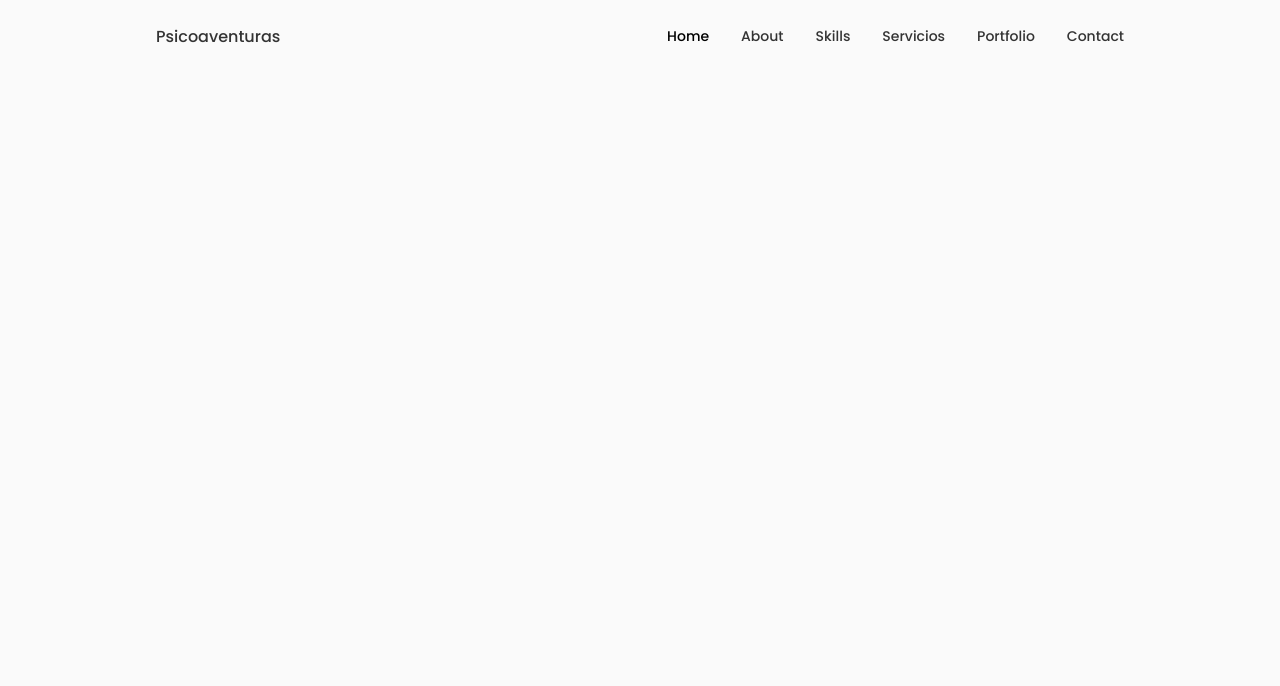
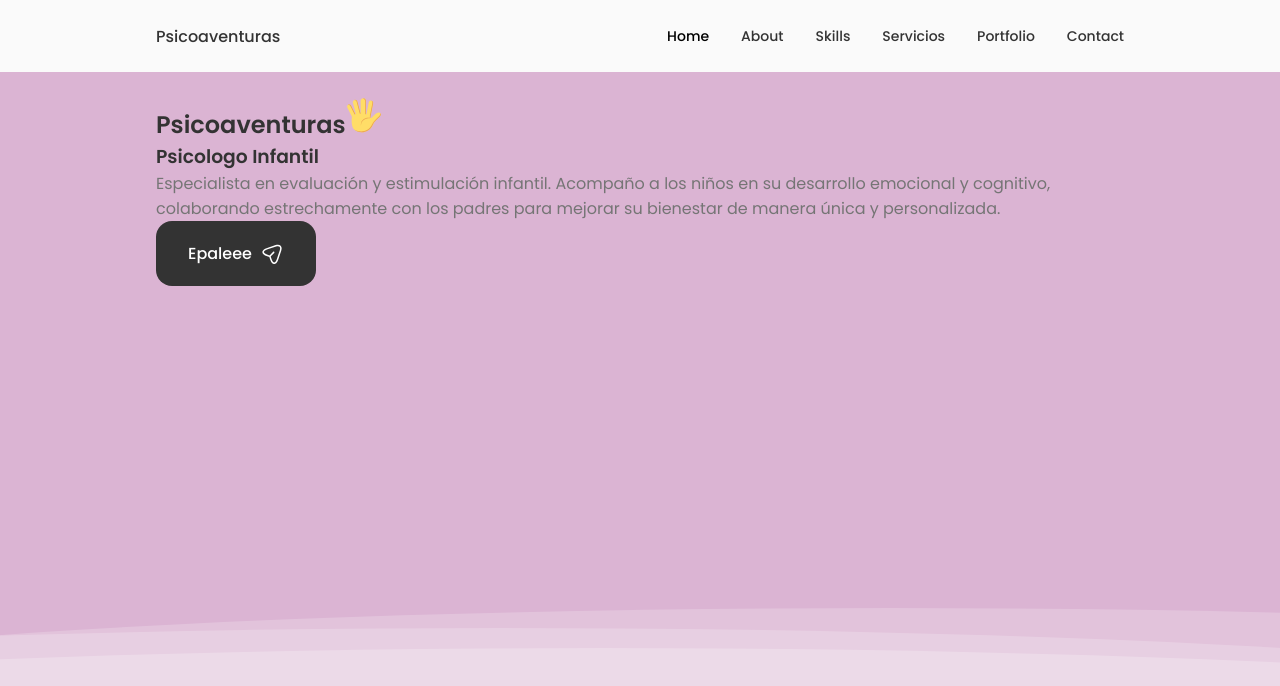
Before and after one commit to leoaristizabal/psicoaventuras, a React (Vite) app: page / in a window 1280 px wide. Shown: the top 686 px of the page. Built offline with nearby package versions, Linux system fonts and the light colour scheme.

Commit message:
first home component structure and animated brackground

```diff
--- a/src/App.css
+++ b/src/App.css
@@ -13,7 +13,7 @@
   --sat: 0%;
   --title-color: hsl(var(--hue), var(--sat), 20%);
   --title-color-dark: hsl(var(--hue), var(--sat), 0%);
-  --text-color: hsl(var(--hue), var(--sat), 46%);
+  --text-color: hsl(var(--hue), var(--sat), 46%); /*/*/
   --body-color: hsl(var(--hue), var(--sat), 98%);
   --container-color: #fff;
 
@@ -96,10 +96,17 @@
 }
 
 
+/* gradiente animado */
 body {
-  background-color: var(--body-color);
+  margin: auto;
+  overflow: auto;
+  background: linear-gradient(315deg, #dbb4d3 38%, #fbefec 3%, #f1c5cc 98%, #d25258 68%);
+  animation: gradient 10s ease infinite;
+  background-size: 400% 400%;
+  background-attachment: fixed;
   color: var(--text-color);
 }
+
 
 h1, h2, h3 {
   color: var(--title-color);
--- a/src/App.jsx
+++ b/src/App.jsx
@@ -1,12 +1,17 @@
-import { useState } from 'react'
-import './App.css'
-import Header from './Components/Header/Header'
+import { useState } from 'react';
+import './App.css';
+import Header from './Components/Header/Header';
+import Home from './Components/Home/Home';
 
 function App() {
 
   return (
     <>
       <Header/>
+
+      <main className="main">
+        <Home/>
+      </main>
     </>
   )
 }
--- /dev/null
+++ b/src/Components/Home/Data.jsx
@@ -0,0 +1,87 @@
+import React from "react";
+
+const Data = () => {
+  return (
+    <div className="home__data">
+      <h1 className="home__title">
+      Psicoaventuras
+        <svg
+          width="36"
+          height="36"
+          viewBox="0 0 48 48"
+          fill="none"
+          xmlns="http://www.w3.org/2000/svg"
+          class="home__hand"
+        >
+          <path
+            d="M25.4995 32.0305L31.3495 33.1555L36.1495 8.48051C36.4495 6.83051 35.3995 5.18051 33.8245 4.88051C32.1745 4.58051 30.5995 5.70551 30.2995 7.35551L25.4995 32.0305Z"
+            fill="#FFDD67"
+          ></path>
+          <path
+            d="M33.8996 4.88018C33.6746 4.80518 33.5246 4.80518 33.2996 4.80518C34.6496 5.33018 35.3996 6.75518 35.0996 8.25518L30.2996 32.9302L31.3496 33.1552L36.1496 8.48018C36.5246 6.75518 35.4746 5.18018 33.8996 4.88018Z"
+            fill="#EBA352"
+          ></path>
+          <path
+            d="M19.4995 32.7802H26.5495V5.55518C26.5495 3.53018 24.9745 1.80518 23.0245 1.80518C21.1495 1.80518 19.4995 3.45518 19.4995 5.55518V32.7802Z"
+            fill="#FFDD67"
+          ></path>
+          <path
+            d="M23.0995 1.80518C22.9495 1.80518 22.7245 1.80518 22.5745 1.88018C24.2995 2.18018 25.5745 3.68018 25.5745 5.55518V32.8552H26.6245V5.55518C26.6245 3.45518 25.0495 1.80518 23.0995 1.80518Z"
+            fill="#EBA352"
+          ></path>
+          <path
+            d="M15.7495 32.7054L21.7495 31.1304L15.2245 6.30541C14.7745 4.58041 13.0495 3.53041 11.3995 3.90541C9.74948 4.35541 8.77448 6.08041 9.22448 7.80541L15.7495 32.7054Z"
+            fill="#FFDD67"
+          ></path>
+          <path
+            d="M11.3995 3.90541L10.9495 4.13041C12.4495 4.05541 13.7995 5.03041 14.2495 6.60541L20.7745 31.4304L21.8245 31.1304L15.2245 6.30541C14.7745 4.58041 13.0495 3.53041 11.3995 3.90541Z"
+            fill="#EBA352"
+          ></path>
+          <path
+            d="M2.99937 10.355C1.57437 11.03 1.12437 12.83 1.87437 14.33L11.7744 34.055L16.7994 31.505L6.89937 11.78C6.14937 10.28 4.42437 9.68 2.99937 10.355Z"
+            fill="#FFDD67"
+          ></path>
+          <path
+            d="M2.99956 10.355C2.84956 10.43 2.69956 10.505 2.54956 10.655C3.82456 10.28 5.24956 10.955 5.92456 12.305L15.8246 32.03L16.7996 31.58L6.89956 11.78C6.14956 10.28 4.42456 9.68 2.99956 10.355Z"
+            fill="#EBA352"
+          ></path>
+          <path
+            d="M46.2744 22.2801C45.0744 19.9551 41.3244 20.1051 37.4994 24.3051C34.7994 27.2301 34.2744 28.2051 31.5744 28.1301V25.0551C31.5744 25.0551 25.7994 20.7801 14.3244 22.7301C14.3244 22.7301 7.79945 23.6301 7.79945 27.0801C7.79945 27.0801 6.67445 35.4051 8.99945 40.6551C12.4494 48.4551 30.1494 50.4801 35.6994 37.2051C36.8244 34.5801 39.0744 32.6301 41.0994 30.1551C43.4244 27.1551 47.5494 24.7551 46.2744 22.2801Z"
+            fill="#FFDD67"
+          ></path>
+          <path
+            d="M46.2745 22.28C46.0495 21.83 45.7495 21.53 45.3745 21.23C45.4495 21.305 45.5245 21.38 45.5245 21.53C46.7995 24.08 42.6745 26.405 40.1995 29.405C38.1745 31.88 35.9245 33.83 34.7995 36.455C29.9995 47.93 16.0495 47.93 10.1995 42.68C15.5245 48.68 30.5245 49.28 35.5495 37.205C36.6745 34.58 38.9245 32.63 40.9495 30.155C43.4245 27.155 47.5495 24.755 46.2745 22.28ZM32.3245 28.13C27.4495 26.33 18.7495 29.63 19.9495 38.405C19.9495 30.23 27.3745 28.205 31.4245 28.205C32.0245 28.13 32.3245 28.13 32.3245 28.13Z"
+            fill="#EBA352"
+          ></path>
+        </svg>
+
+      </h1>
+      <h3 className="home__subtitle">Psicologo Infantil</h3>
+      <p className="home__description">Especialista en evaluación y estimulación infantil. Acompaño a los niños en su desarrollo emocional y cognitivo, colaborando estrechamente con los padres para mejorar su bienestar de manera única y personalizada.
+      </p>
+
+      <a href="#contact" className="button button--flex">
+        Epaleee
+        <svg
+                  class="button__icon"
+                  xmlns="http://www.w3.org/2000/svg"
+                  width="24"
+                  height="24"
+                  viewBox="0 0 24 24"
+                  fill="none"
+                >
+                  <path
+                    d="M14.2199 21.9352C13.0399 21.9352 11.3699 21.1052 10.0499 17.1352L9.32988 14.9752L7.16988 14.2552C3.20988 12.9352 2.37988 11.2652 2.37988 10.0852C2.37988 8.91525 3.20988 7.23525 7.16988 5.90525L15.6599 3.07525C17.7799 2.36525 19.5499 2.57525 20.6399 3.65525C21.7299 4.73525 21.9399 6.51525 21.2299 8.63525L18.3999 17.1252C17.0699 21.1052 15.3999 21.9352 14.2199 21.9352ZM7.63988 7.33525C4.85988 8.26525 3.86988 9.36525 3.86988 10.0852C3.86988 10.8052 4.85988 11.9052 7.63988 12.8252L10.1599 13.6652C10.3799 13.7352 10.5599 13.9152 10.6299 14.1352L11.4699 16.6552C12.3899 19.4352 13.4999 20.4252 14.2199 20.4252C14.9399 20.4252 16.0399 19.4352 16.9699 16.6552L19.7999 8.16525C20.3099 6.62525 20.2199 5.36525 19.5699 4.71525C18.9199 4.06525 17.6599 3.98525 16.1299 4.49525L7.63988 7.33525Z"
+                    fill="var(--container-color)"
+                  ></path>
+                  <path
+                    d="M10.11 14.7052C9.92005 14.7052 9.73005 14.6352 9.58005 14.4852C9.29005 14.1952 9.29005 13.7152 9.58005 13.4252L13.16 9.83518C13.45 9.54518 13.93 9.54518 14.22 9.83518C14.51 10.1252 14.51 10.6052 14.22 10.8952L10.64 14.4852C10.5 14.6352 10.3 14.7052 10.11 14.7052Z"
+                    fill="var(--container-color)"
+                  ></path>
+        </svg>
+      </a>
+    </div>
+  );
+};
+
+export default Data;
--- /dev/null
+++ b/src/Components/Home/Home.css
@@ -0,0 +1,60 @@
+
+@keyframes gradient {
+    0% {
+        background-position: 0% 0%;
+    }
+    50% {
+        background-position: 100% 100%;
+    }
+    100% {
+        background-position: 0% 0%;
+    }
+}
+
+.wave {
+    background: rgb(255 255 255 / 25%);
+    border-radius: 1000% 1000% 0 0;
+    position: fixed;
+    width: 200%;
+    height: 12em;
+    animation: wave 10s -3s linear infinite;
+    transform: translate3d(0, 0, 0);
+    opacity: 0.8;
+    bottom: 0;
+    left: 0;
+    z-index: -1;
+}
+
+.wave:nth-of-type(2) {
+    bottom: -1.25em;
+    animation: wave 18s linear reverse infinite;
+    opacity: 0.8;
+}
+
+.wave:nth-of-type(3) {
+    bottom: -2.5em;
+    animation: wave 20s -1s reverse infinite;
+    opacity: 0.9;
+}
+
+@keyframes wave {
+    2% {
+        transform: translateX(1);
+    }
+
+    25% {
+        transform: translateX(-25%);
+    }
+
+    50% {
+        transform: translateX(-50%);
+    }
+
+    75% {
+        transform: translateX(-25%);
+    }
+
+    100% {
+        transform: translateX(1);
+    }
+}
--- /dev/null
+++ b/src/Components/Home/Home.jsx
@@ -0,0 +1,28 @@
+import React from "react";
+import "./Home.css";
+import Social from "./Social";
+import Data from "./Data";
+
+const Home = () => {
+  return (
+    <section className="home section" id="home">
+      <div className="home__container container grid">
+        <div className="home__content grid">
+          <div>
+            <div class="wave"></div>
+            <div class="wave"></div>
+            <div class="wave"></div>
+          </div>
+
+          <Social />
+
+          <div className="home__img"></div>
+
+          <Data />
+        </div>
+      </div>
+    </section>
+  );
+};
+
+export default Home;
--- /dev/null
+++ b/src/Components/Home/Social.jsx
@@ -0,0 +1,23 @@
+import React from "react";
+
+const Social = () => {
+  return (
+    <div className="home__social">
+      <a
+        href="www.instagram.com/psicoaventuras"
+        className="home__social-icon"
+        target="_blank"
+      >
+        <i class="uil uil-instagram"></i>
+      </a>
+      <a href="" className="home__social-icon" target="_blank">
+        <i class="uil uil-envelope-add"></i>
+      </a>
+      <a href="www.linkedin.com" className="home__social-icon" target="_blank">
+        <i class="uil uil-linkedin"></i>
+      </a>
+    </div>
+  );
+};
+
+export default Social;
```
Also changed, not shown: src/main.jsx (line endings or trailing spaces).
